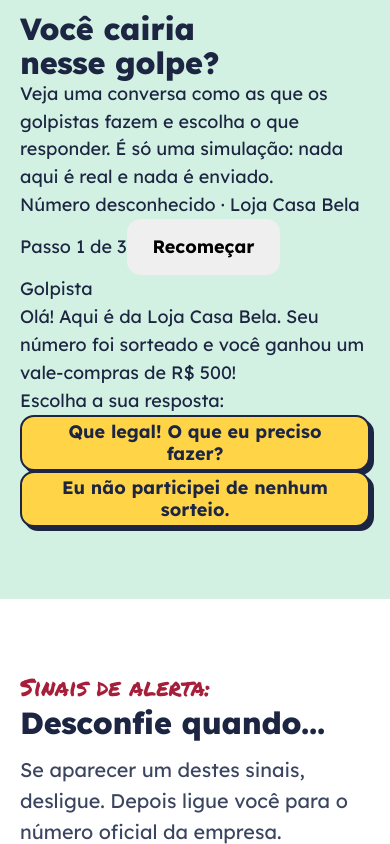
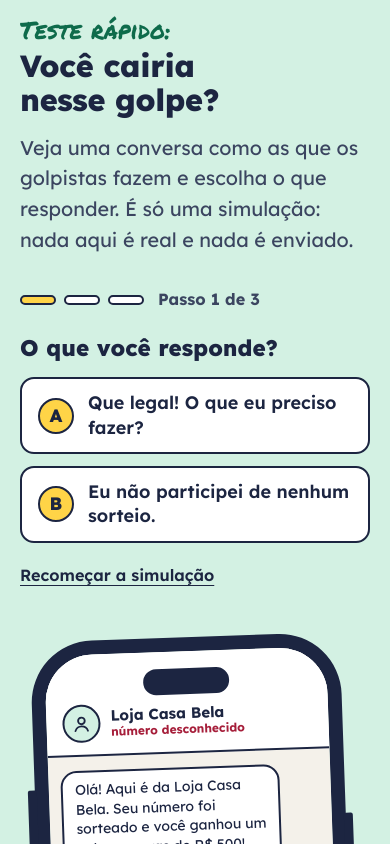
Before and after one commit to mj01px/codigo-seguro, a React (Vite) app: page / in a window 390 px wide. Shown: the part 3020-3864 px from the top of the page. Built offline with nearby package versions, Linux system fonts and the light colour scheme.

Commit message:
feat(simulator): run the chat full screen inside the phone with a system sms banner

```diff
--- a/src/lib/simulator.ts
+++ b/src/lib/simulator.ts
@@ -64,6 +64,10 @@ export const SIMULATOR_STEPS: Record<1 | 2 | 3, SimulatorStep> = {
 export const SIMULATOR_OUTCOMES: Record<SimulatorOutcomeType, SimulatorOutcome> = {
   lost: {
     type: 'lost',
+    closingMessage: {
+      author: 'scammer',
+      text: 'Obrigado! Seu prêmio já foi liberado.',
+    },
     title: 'O golpista entrou no seu WhatsApp.',
     description:
       'Com esse código, ele instala o seu WhatsApp no celular dele. Você fica sem acesso e ele começa a pedir Pix para a sua família, fingindo ser você. Mas calma: dá para recuperar.',
@@ -73,6 +77,10 @@ export const SIMULATOR_OUTCOMES: Record<SimulatorOutcomeType, SimulatorOutcome>
   },
   won: {
     type: 'won',
+    closingMessage: {
+      author: 'system',
+      text: 'Você bloqueou este número.',
+    },
     title: 'Muito bem! Você protegeu o seu WhatsApp.',
     description:
       'Nenhuma loja, banco ou empresa precisa do código do seu WhatsApp. Quem pede é golpista. Agora, deixe a sua conta ainda mais segura.',
--- a/src/sections/Simulator.tsx
+++ b/src/sections/Simulator.tsx
@@ -1,182 +1,266 @@
-import { useState } from 'react';
+import { useEffect, useRef, useState } from 'react';
 import { Button } from '../components/Button';
 import { Section } from '../components/Section';
+import { SectionHead } from '../components/SectionHead';
+import { PhoneFrame } from '../components/PhoneFrame';
 import { SIMULATOR_STEPS, SIMULATOR_OUTCOMES } from '../lib/simulator';
-import type { SimulatorOption, SimulatorOutcomeType } from '../types';
+import type {
+  ChatMessage,
+  SimulatorOption,
+  SimulatorOutcomeType,
+} from '../types';
 
-interface HistoryEntry {
-  stepNumber: 1 | 2 | 3;
-  scammerMessage: string;
-  userReply: string;
-  tip?: string;
+type StepNumber = 1 | 2 | 3;
+
+const OPTION_LETTERS = ['A', 'B', 'C'] as const;
+
+function prefersReducedMotion(): boolean {
+  return window.matchMedia('(prefers-reduced-motion: reduce)').matches;
+}
+
+function firstMessages(): ChatMessage[] {
+  return [{ id: 'step-1', author: 'scammer', text: SIMULATOR_STEPS[1].scammerMessage }];
 }
 
 export function Simulator() {
-  const [currentStep, setCurrentStep] = useState<1 | 2 | 3>(1);
-  const [history, setHistory] = useState<HistoryEntry[]>([]);
+  const [step, setStep] = useState<StepNumber>(1);
+  const [messages, setMessages] = useState<ChatMessage[]>(firstMessages);
   const [outcome, setOutcome] = useState<SimulatorOutcomeType | null>(null);
-  const [announcement, setAnnouncement] = useState<string>(
-    'Simulador iniciado no Passo 1 de 3.'
-  );
+  const [isTyping, setIsTyping] = useState(false);
+  const [tip, setTip] = useState<string | null>(null);
 
-  const stepData = SIMULATOR_STEPS[currentStep];
+  const timerRef = useRef<number | null>(null);
+  const chatRef = useRef<HTMLDivElement>(null);
+  const panelHeadingRef = useRef<HTMLHeadingElement>(null);
+  const hasInteracted = useRef(false);
+
+  const stepData = SIMULATOR_STEPS[step];
   const outcomeData = outcome ? SIMULATOR_OUTCOMES[outcome] : null;
+  const showSms = !outcome && step >= 2 && Boolean(SIMULATOR_STEPS[2].smsText);
 
-  function handleSelectOption(option: SimulatorOption) {
-    const newEntry: HistoryEntry = {
-      stepNumber: currentStep,
-      scammerMessage: stepData.scammerMessage,
-      userReply: option.label,
-      tip: option.tip,
+  useEffect(() => {
+    return () => {
+      if (timerRef.current !== null) window.clearTimeout(timerRef.current);
     };
+  }, []);
 
-    const nextHistory = [...history, newEntry];
-    setHistory(nextHistory);
+  // Rola só a área da conversa, sem mexer na rolagem da página.
+  useEffect(() => {
+    const chat = chatRef.current;
+    if (chat) chat.scrollTop = chat.scrollHeight;
+  }, [messages, isTyping]);
 
-    if (option.next === 'lost' || option.next === 'won') {
-      setOutcome(option.next);
-      const resultObj = SIMULATOR_OUTCOMES[option.next];
-      setAnnouncement(`Resultado da simulação: ${resultObj.title} ${resultObj.description}`);
-    } else {
-      const nextStepObj = SIMULATOR_STEPS[option.next];
-      setCurrentStep(option.next);
-      const tipText = option.tip ? `${option.tip} ` : '';
-      setAnnouncement(
-        `${tipText}Passo ${option.next} de 3. Mensagem recebida: ${nextStepObj.scammerMessage}`
-      );
+  // Depois de cada resposta, o foco volta para o painel de escolhas.
+  useEffect(() => {
+    if (hasInteracted.current && !isTyping) panelHeadingRef.current?.focus();
+  }, [step, outcome, isTyping]);
+
+  function reply(afterDelay: () => void) {
+    setIsTyping(true);
+    const delay = prefersReducedMotion() ? 150 : 1100;
+    timerRef.current = window.setTimeout(() => {
+      timerRef.current = null;
+      setIsTyping(false);
+      afterDelay();
+    }, delay);
+  }
+
+  function handleSelect(option: SimulatorOption) {
+    if (isTyping) return;
+    hasInteracted.current = true;
+
+    setMessages((prev) => [
+      ...prev,
+      { id: `reply-${option.id}`, author: 'user', text: option.label },
+    ]);
+    setTip(option.tip ?? null);
+
+    const next = option.next;
+    if (next === 'lost' || next === 'won') {
+      const result = SIMULATOR_OUTCOMES[next];
+      reply(() => {
+        setMessages((prev) => [
+          ...prev,
+          { id: `closing-${next}`, ...result.closingMessage },
+        ]);
+        setOutcome(next);
+      });
+      return;
     }
+
+    reply(() => {
+      setMessages((prev) => [
+        ...prev,
+        { id: `step-${next}`, author: 'scammer', text: SIMULATOR_STEPS[next].scammerMessage },
+      ]);
+      setStep(next);
+    });
   }
 
   function handleRestart() {
-    setHistory([]);
+    if (timerRef.current !== null) {
+      window.clearTimeout(timerRef.current);
+      timerRef.current = null;
+    }
+    hasInteracted.current = true;
+    setIsTyping(false);
+    setStep(1);
     setOutcome(null);
-    setCurrentStep(1);
-    setAnnouncement('Simulação reiniciada. Passo 1 de 3.');
+    setTip(null);
+    setMessages(firstMessages());
   }
 
-  return (
-    <Section id="simulador" tone="mint" aria-labelledby="simulador-title">
-      <div className="section-header">
-        <h2 id="simulador-title" className="section-title">
-          Você cairia nesse golpe?
-        </h2>
-        <p className="section-subtitle">
-          Veja uma conversa como as que os golpistas fazem e escolha o que
-          responder. É só uma simulação: nada aqui é real e nada é enviado.
-        </p>
+  const panel = (
+    <div className="sim-panel">
+      <div className="sim-progress" aria-hidden="true">
+        {([1, 2, 3] as const).map((n) => (
+          <span
+            key={n}
+            className={`sim-progress__dot ${
+              n < step || (n === step && outcome) ? 'is-done' : ''
+            } ${n === step && !outcome ? 'is-current' : ''}`}
+          />
+        ))}
+        <span className="sim-progress__label">
+          {outcome ? 'Fim da simulação' : `Passo ${step} de 3`}
+        </span>
       </div>
 
-      <div className="sr-only" aria-live="polite" aria-atomic="true">
-        {announcement}
-      </div>
+      {tip && !outcome && (
+        <p className="sim-tip" role="status">
+          <svg width="22" height="22" viewBox="0 0 24 24" fill="none" aria-hidden="true">
+            <path
+              d="M9 18h6M10 21h4M12 3a6 6 0 0 0-3.6 10.8c.6.5 1 1.2 1 2V16h5.2v-.2c0-.8.4-1.5 1-2A6 6 0 0 0 12 3z"
+              stroke="currentColor"
+              strokeWidth="2"
+              strokeLinejoin="round"
+            />
+          </svg>
+          {tip}
+        </p>
+      )}
 
-      <div className="simulator-shell">
-        <div className="simulator-topbar">
-          <div className="simulator-contact">
-            <span className="simulator-contact__dot" aria-hidden="true" />
-            <span className="simulator-contact__name">
-              Número desconhecido · Loja Casa Bela
-            </span>
+      {!outcomeData ? (
+        <div>
+          <h3 ref={panelHeadingRef} tabIndex={-1} className="sim-panel__title">
+            {isTyping ? 'Esperando a resposta...' : 'O que você responde?'}
+          </h3>
+          <div className="sim-options">
+            {stepData.options.map((option, index) => (
+              <button
+                key={option.id}
+                type="button"
+                className="sim-option"
+                onClick={() => handleSelect(option)}
+                disabled={isTyping}
+              >
+                <span className="sim-option__letter" aria-hidden="true">
+                  {OPTION_LETTERS[index]}
+                </span>
+                <span>{option.label}</span>
+              </button>
+            ))}
           </div>
-
-          <div className="simulator-meta">
-            <span className="simulator-step-indicator">
-              Passo {currentStep} de 3
-            </span>
-            <Button
-              variant="control"
-              onClick={handleRestart}
-              aria-label="Recomeçar simulação do início"
-            >
-              Recomeçar
+        </div>
+      ) : (
+        <div className={`card sim-outcome sim-outcome--${outcomeData.type}`}>
+          <span className="sim-outcome__badge">
+            {outcomeData.type === 'won' ? 'Você venceu o golpe' : 'Você caiu no golpe'}
+          </span>
+          <h3 ref={panelHeadingRef} tabIndex={-1} className="sim-outcome__title">
+            {outcomeData.title}
+          </h3>
+          <p>{outcomeData.description}</p>
+          <div className="sim-outcome__actions">
+            <Button variant="primary" href={outcomeData.ctaHref}>
+              {outcomeData.ctaLabel}
+            </Button>
+            <Button variant="secondary" onClick={handleRestart}>
+              {outcomeData.retryLabel}
             </Button>
           </div>
         </div>
+      )}
 
-        {!outcome && stepData.showSmsNotification && stepData.smsText && (
-          <div
-            className="simulator-sms-banner"
-            role="note"
-            aria-label="Notificação de SMS recebida no celular"
-          >
-            <div className="simulator-sms-banner__badge">SMS recebido agora</div>
-            <p className="simulator-sms-banner__text">{stepData.smsText}</p>
-          </div>
-        )}
+      {!outcome && (
+        <button type="button" className="sim-restart" onClick={handleRestart}>
+          Recomeçar a simulação
+        </button>
+      )}
+    </div>
+  );
 
-        <div className="simulator-chat" role="log" aria-label="Mensagens da conversa simulada">
-          {history.map((item) => (
-            <div key={item.stepNumber} className="simulator-turn">
-              <div className="chat-msg chat-msg--scammer">
-                <span className="chat-msg__sender">Golpista</span>
-                <p>{item.scammerMessage}</p>
+  return (
+    <Section id="simulador" tone="mint" className="section--bordered" aria-labelledby="simulador-title">
+      <div className="sim">
+        <div className="sim__text">
+          <SectionHead id="simulador-title" eyebrow="Teste rápido:" title="Você cairia nesse golpe?">
+            Veja uma conversa como as que os golpistas fazem e escolha o que responder. É só uma
+            simulação: nada aqui é real e nada é enviado.
+          </SectionHead>
+          {panel}
+        </div>
+
+        <div className="sim__phone">
+          <PhoneFrame width={310} height={600} rotate={-2} fullScreen>
+            <div className="sim-screen">
+              <div className="sim-screen__topbar">
+                <span className="sim-screen__avatar" aria-hidden="true">
+                  <svg width="20" height="20" viewBox="0 0 24 24" fill="none">
+                    <circle cx="12" cy="8.5" r="4" stroke="#1C2541" strokeWidth="2.2" />
+                    <path d="M4.5 20.5c1.2-3.8 4-5.5 7.5-5.5s6.3 1.7 7.5 5.5" stroke="#1C2541" strokeWidth="2.2" strokeLinecap="round" />
+                  </svg>
+                </span>
+                <span className="sim-screen__contact">
+                  <strong>Loja Casa Bela</strong>
+                  <span>número desconhecido</span>
+                </span>
               </div>
 
-              <div className="chat-msg chat-msg--user">
-                <span className="chat-msg__sender">Você</span>
-                <p>{item.userReply}</p>
-              </div>
-
-              {item.tip && (
-                <div className="simulator-tip" role="note">
-                  <strong>Dica:</strong> {item.tip}
+              {showSms && (
+                <div className="sim-sms" role="note" aria-label="Notificação de SMS recebida">
+                  <span className="sim-sms__icon" aria-hidden="true">
+                    <svg width="18" height="18" viewBox="0 0 24 24" fill="#FFFFFF">
+                      <path d="M4 4h16a1 1 0 0 1 1 1v10a1 1 0 0 1-1 1H9l-5 4V5a1 1 0 0 1 1-1z" />
+                    </svg>
+                  </span>
+                  <span className="sim-sms__body">
+                    <span className="sim-sms__meta">
+                      <span>Mensagens</span>
+                      <span>agora</span>
+                    </span>
+                    <strong className="sim-sms__sender">WhatsApp</strong>
+                    <span className="sim-sms__text">
+                      Seu código do WhatsApp: 482-719. Não compartilhe este código.
+                    </span>
+                  </span>
                 </div>
               )}
-            </div>
-          ))}
 
-          {!outcome && (
-            <div className="simulator-turn">
-              <div className="chat-msg chat-msg--scammer">
-                <span className="chat-msg__sender">Golpista</span>
-                <p>{stepData.scammerMessage}</p>
+              <div ref={chatRef} className="sim-chat" role="log" aria-live="polite" aria-label="Conversa simulada">
+                {messages.map((message) => (
+                  <p key={message.id} className={`sim-msg sim-msg--${message.author}`}>
+                    <span className="sr-only">
+                      {message.author === 'scammer'
+                        ? 'Golpista: '
+                        : message.author === 'user'
+                          ? 'Você: '
+                          : ''}
+                    </span>
+                    {message.text}
+                  </p>
+                ))}
+                {isTyping && (
+                  <p className="sim-typing" aria-label="digitando">
+                    <span />
+                    <span />
+                    <span />
+                  </p>
+                )}
               </div>
             </div>
-          )}
+          </PhoneFrame>
         </div>
-
-        {!outcome ? (
-          <div
-            className="simulator-options"
-            role="group"
-            aria-label={`Opções de resposta para o passo ${currentStep}`}
-          >
-            <p className="simulator-options__prompt">Escolha a sua resposta:</p>
-            <div className="simulator-options__list">
-              {stepData.options.map((opt) => (
-                <Button
-                  key={opt.id}
-                  variant="primary"
-                  className="simulator-option-btn"
-                  onClick={() => handleSelectOption(opt)}
-                >
-                  {opt.label}
-                </Button>
-              ))}
-            </div>
-          </div>
-        ) : (
-          outcomeData && (
-            <div
-              className={`simulator-outcome simulator-outcome--${outcomeData.type}`}
-              role="region"
-              aria-labelledby="simulator-outcome-title"
-            >
-              <h3 id="simulator-outcome-title" className="simulator-outcome__title">
-                {outcomeData.title}
-              </h3>
-              <p className="simulator-outcome__text">{outcomeData.description}</p>
-              <div className="simulator-outcome__actions">
-                <Button variant="primary" href={outcomeData.ctaHref}>
-                  {outcomeData.ctaLabel}
-                </Button>
-                <Button variant="secondary" onClick={handleRestart}>
-                  {outcomeData.retryLabel}
-                </Button>
-              </div>
-            </div>
-          )
-        )}
       </div>
     </Section>
   );
```
